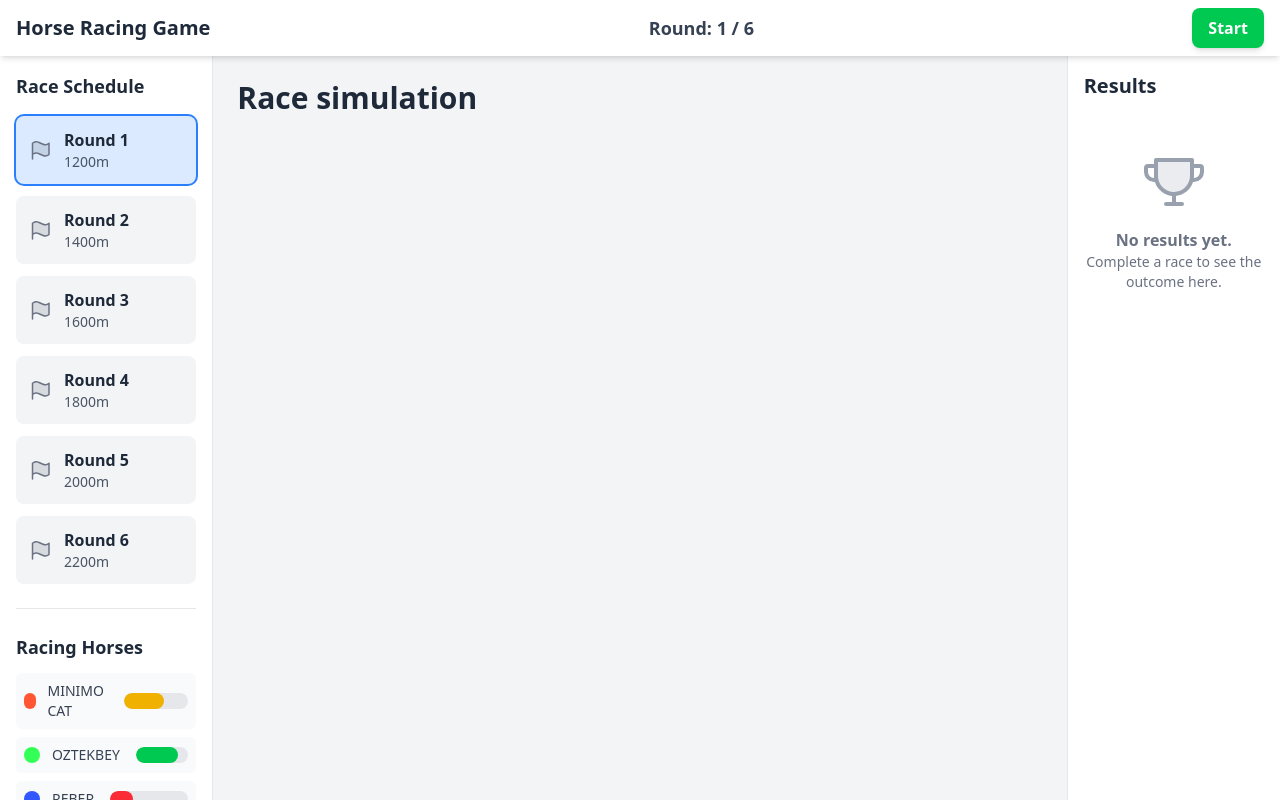
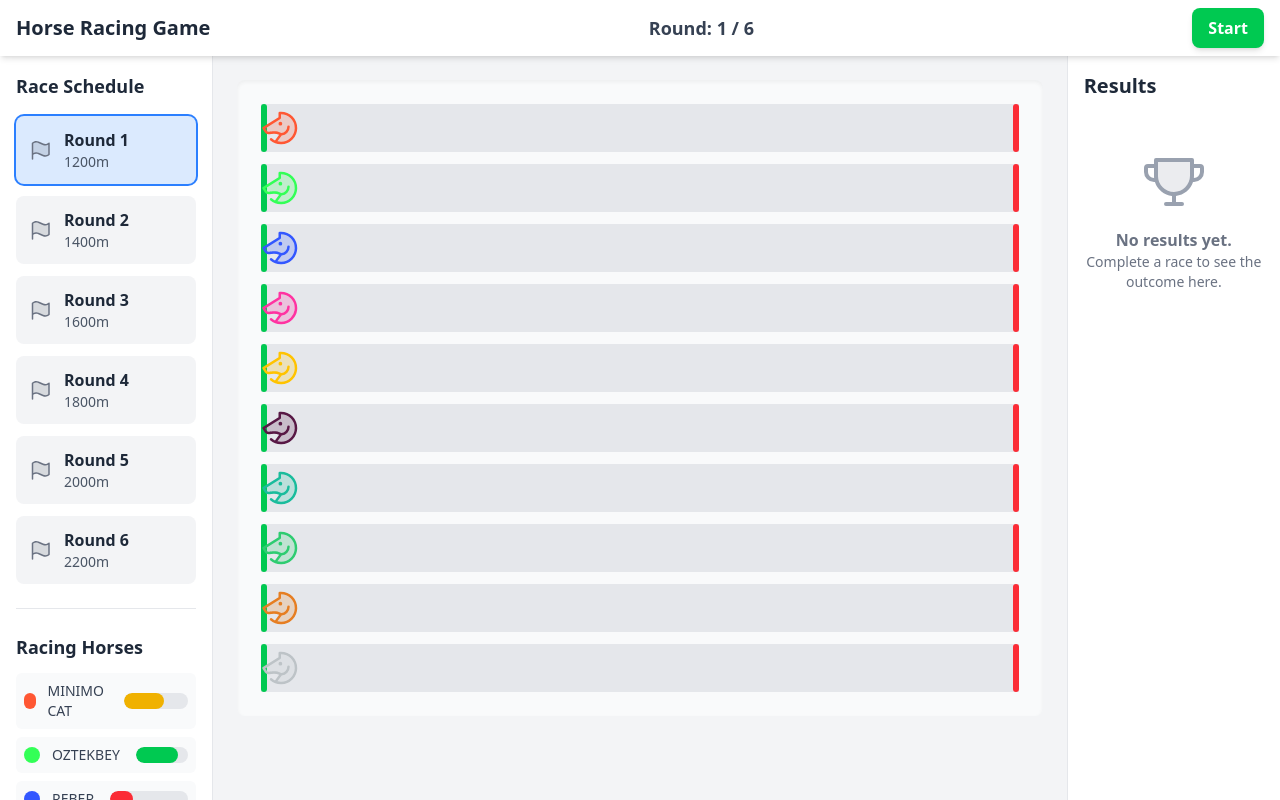
Before and after one commit to barbarosaffan/horse-racing-game, a Vue app: page / in a window 1280 px wide. Both pictures are taken after a click on the button "Generate Schedule". Built offline with nearby package versions, Linux system fonts and the light colour scheme.

Commit message:
feat: add horse race visualization

```diff
--- a/src/App.vue
+++ b/src/App.vue
@@ -6,6 +6,7 @@ import ControlPanel from '@/modules/racing/components/Controls.vue'
 import AllHorses from '@/modules/racing/components/HorseList.vue'
 import RaceResultsPanel from '@/modules/racing/components/RaceResults.vue'
 import RaceSchedule from '@/modules/racing/components/RaceSchedule.vue'
+import RaceTrack from '@/modules/racing/components/RaceTrack.vue'
 import HorseList from '@/modules/racing/components/RacingHorseList.vue'
 import { useRaceStore } from '@/modules/racing/store'
 
@@ -32,7 +33,7 @@ const { raceSchedule } = storeToRefs(raceStore)
     </template>
 
     <template #center>
-      <h2 class="text-3xl font-bold mb-4">Race simulation</h2>
+      <RaceTrack />
     </template>
 
     <template #right>
--- /dev/null
+++ b/src/modules/racing/components/RaceTrack.vue
@@ -0,0 +1,98 @@
+<script setup lang="ts">
+import { Icon } from '@iconify/vue'
+import { storeToRefs } from 'pinia'
+import { onUnmounted, ref } from 'vue'
+
+import { useRaceStore } from '@/modules/racing/store'
+import { GameState, type Horse } from '@/modules/racing/types'
+
+const raceStore = useRaceStore()
+const { currentRoundHorses, gameState, raceDurations, raceStartTime } = storeToRefs(raceStore)
+
+const currentTime = ref(Date.now())
+let animationFrameId: number | null = null
+
+const animationLoop = () => {
+  currentTime.value = Date.now()
+  if (gameState.value === GameState.RACING) {
+    animationFrameId = requestAnimationFrame(animationLoop)
+  }
+}
+
+const unsubscribe = raceStore.$subscribe((_mutation, state) => {
+  if (state.gameState === GameState.RACING && animationFrameId === null) {
+    currentTime.value = Date.now()
+    animationFrameId = requestAnimationFrame(animationLoop)
+  } else if (state.gameState !== GameState.RACING && animationFrameId !== null) {
+    cancelAnimationFrame(animationFrameId)
+    animationFrameId = null
+  }
+})
+
+const getHorseProgress = (horse: Horse): number => {
+  if (gameState.value !== GameState.RACING || !raceStartTime.value) {
+    return 0
+  }
+
+  const elapsedTime = (currentTime.value - raceStartTime.value) / 1000
+  const totalDuration = raceDurations.value[horse.id] || 1
+  const progress = (elapsedTime / totalDuration) * 100
+
+  return Math.min(progress, 100)
+}
+
+const getHorseStyle = (horse: Horse) => {
+  const progress = getHorseProgress(horse)
+  return {
+    left: `calc(${progress}% - ${progress / 100} * 2.5rem)`,
+  }
+}
+
+onUnmounted(() => {
+  if (animationFrameId) {
+    cancelAnimationFrame(animationFrameId)
+  }
+  unsubscribe()
+})
+</script>
+
+<template>
+  <div class="p-4 sm:p-6 rounded-lg bg-gray-50 dark:bg-gray-800 shadow-inner">
+    <div v-if="currentRoundHorses.length > 0" class="space-y-3">
+      <div
+        v-for="horse in currentRoundHorses"
+        :key="horse.id"
+        class="track-lane relative h-12 w-full bg-gray-200 dark:bg-gray-700"
+      >
+        <div
+          class="absolute left-0 top-0 bottom-0 w-1.5 rounded-full bg-green-500"
+          title="Start"
+        ></div>
+        <div
+          class="horse-icon absolute top-0 bottom-0 flex items-center"
+          :style="getHorseStyle(horse)"
+        >
+          <Icon icon="ph:horse-duotone" class="w-10 h-10" :style="{ color: horse.color }" />
+        </div>
+
+        <div
+          class="absolute right-0 top-0 bottom-0 w-1.5 rounded-full bg-red-500"
+          title="Finish"
+        ></div>
+      </div>
+    </div>
+    <div v-else class="text-center py-16 text-gray-500 dark:text-gray-400">
+      <p class="text-lg font-medium">The track is empty.</p>
+      <p>Generate a program and start a race to see the action.</p>
+    </div>
+  </div>
+</template>
+
+<style scoped>
+.horse-icon {
+  transition: left 0.5s ease-in-out;
+}
+.is-racing .horse-icon {
+  transition: none;
+}
+</style>
```
